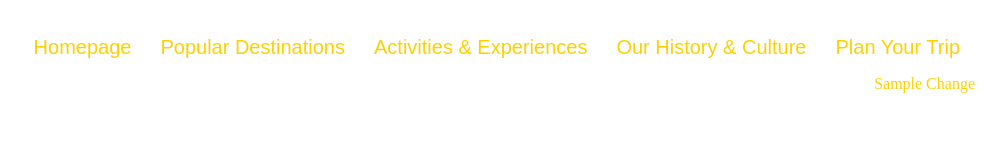
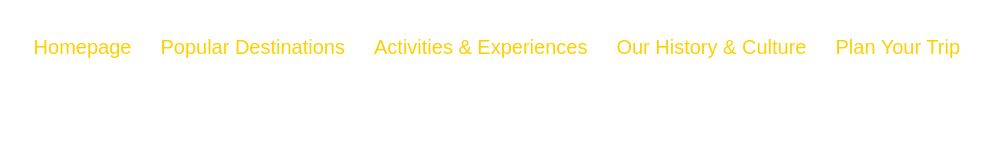
Before and after one commit to prnc-dlz23/TourismWebsiteProject, a plain HTML site: page index.html in a window 1280 px wide. Shown: the whole page, without its empty margins (277-1280 px from the left). Drawn offline with Linux system fonts and the light colour scheme.

Commit message:
Removed sample change

```diff
--- a/index.html
+++ b/index.html
@@ -15,7 +15,7 @@
         <li><a href="google.com">Activities & Experiences</a></li>
         <li> <a href="index.html">Our History & Culture</a></li>
         <li><a href="contactUs.html"> Plan Your Trip</a></li>
-        <p>Sample Change</p>
+
 
     </ul>
 
```
